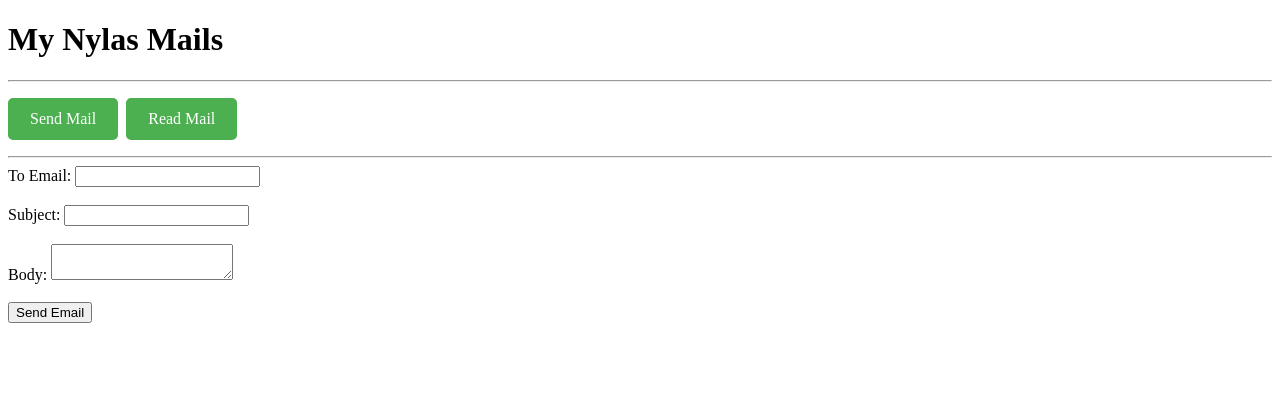
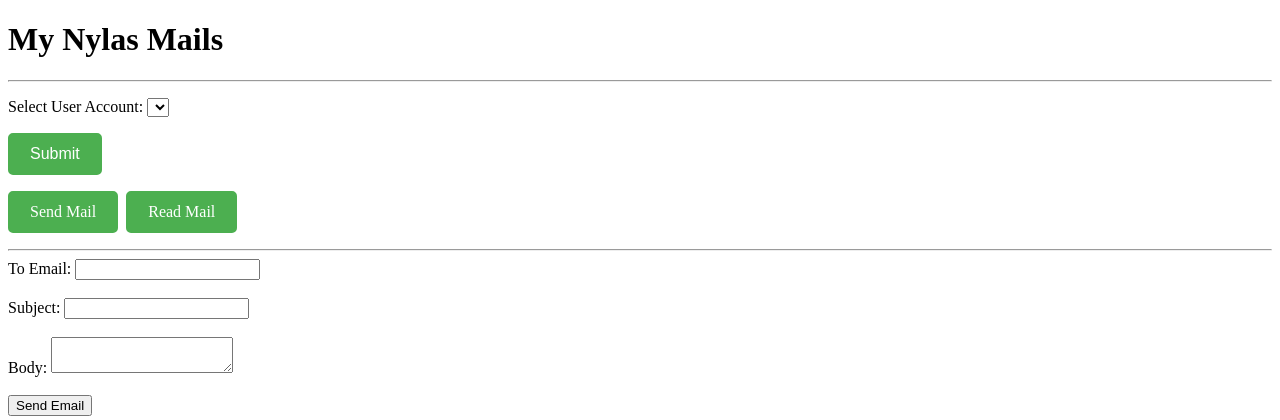
Before and after one commit to prema1432/mynylas, a Django app: page /send_email/ in a window 1280 px wide. Shown: the top 420 px of the page. Run offline with Django 4.2, Linux system fonts and the light colour scheme; lists and menus that the app fills with data are empty.

Commit message:
admin panel 3

```diff
--- a/nylasapp/views.py
+++ b/nylasapp/views.py
@@ -261,38 +261,46 @@
     # nyls_access_token = "i5BxeE9hjhWiji2CQhxdNdGKhc5jD5"
 
     if request.method == 'POST':
-        # Replace 'YOUR_CLIENT_ID' and 'YOUR_CLIENT_SECRET' with your actual Nylas API credentials
+        form = UserAccountForm(request.POST)
+        if form.is_valid():
+            selected_email_address = form.cleaned_data['user_account']
+            selected_user_account = UserAccount.objects.get(email_address=selected_email_address)
+            nylas_access_token = selected_user_account.access_token
 
-        #
-        # nylas_client = nylas.APIClient(client_id=client_id, client_secret=client_secret)
-        nylas_client = nylas.APIClient(
-            client_id=NYLAS_CLIENT_ID,
-            client_secret=NYLAS_CLIENT_SECRET,
-            access_token=nyls_access_token
+            # Replace 'YOUR_CLIENT_ID' and 'YOUR_CLIENT_SECRET' with your actual Nylas API credentials
 
-        )
-        # Extract input from the form
-        to_email = request.POST.get('to_email')
-        subject = request.POST.get('subject')
-        body = request.POST.get('body')
+            #
+            # nylas_client = nylas.APIClient(client_id=client_id, client_secret=client_secret)
+            nylas_client = nylas.APIClient(
+                client_id=NYLAS_CLIENT_ID,
+                client_secret=NYLAS_CLIENT_SECRET,
+                access_token=nylas_access_token
 
-        try:
-            # Create the draft message
-            draft = nylas_client.drafts.create(
-                to=[{'email': to_email}],
-                subject=subject,
-                body=body,
             )
+            # Extract input from the form
+            to_email = request.POST.get('to_email')
+            subject = request.POST.get('subject')
+            body = request.POST.get('body')
 
-            # Send the draft
-            draft.send()
+            try:
+                # Create the draft message
+                draft = nylas_client.drafts.create(
+                    to=[{'email': to_email}],
+                    subject=subject,
+                    body=body,
+                )
 
-            message = "Email sent successfully."
-        except Exception as e:
-            message = f"Error sending email: {str(e)}"
+                # Send the draft
+                draft.send()
+
+                message = "Email sent successfully."
+            except Exception as e:
+                message = f"Error sending email: {str(e)}"
 
         # Render the template with the message
-        return render(request, 'send_email.html', {'message': message})
+        # return render(request, 'send_email.html', {'message': message})
+    else:
+        form = UserAccountForm()
 
     # Render the initial form
-    return render(request, 'send_email.html', {'message': None})
+    return render(request, 'send_email.html', {'message': None,"form":form})
--- a/templates/my_messages.html
+++ b/templates/my_messages.html
@@ -32,7 +32,7 @@
 <form method="post">
   {% csrf_token %}
   {{ form.as_p }}
-  <input type="submit" value="Submit">
+  <input class="button" type="submit" value="Submit">
 </form>
 {%  if errors %}
 <p style="color: red;font-weight: bold">{{ errors }}</p>
--- a/templates/send_email.html
+++ b/templates/send_email.html
@@ -29,6 +29,11 @@
     My Nylas Mails
 </h1>
 <hr>
+<form method="post">
+  {% csrf_token %}
+  {{ form.as_p }}
+  <input class="button" type="submit" value="Submit">
+</form>
 <p><a class="button" href="{% url 'send_email' %}">Send Mail</a> &nbsp;<a class="button" href="{% url 'read_emails' %}">Read Mail</a></p>
 <hr>
     <form method="post" action="{% url 'send_email' %}">
```
